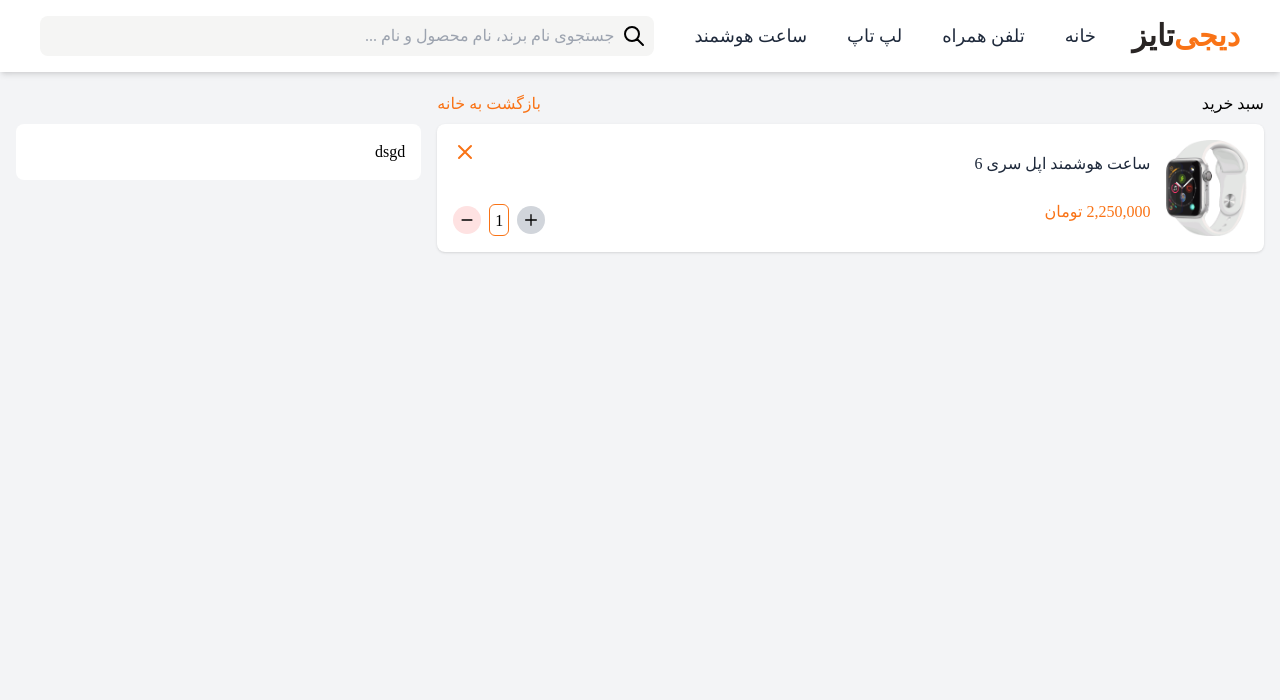
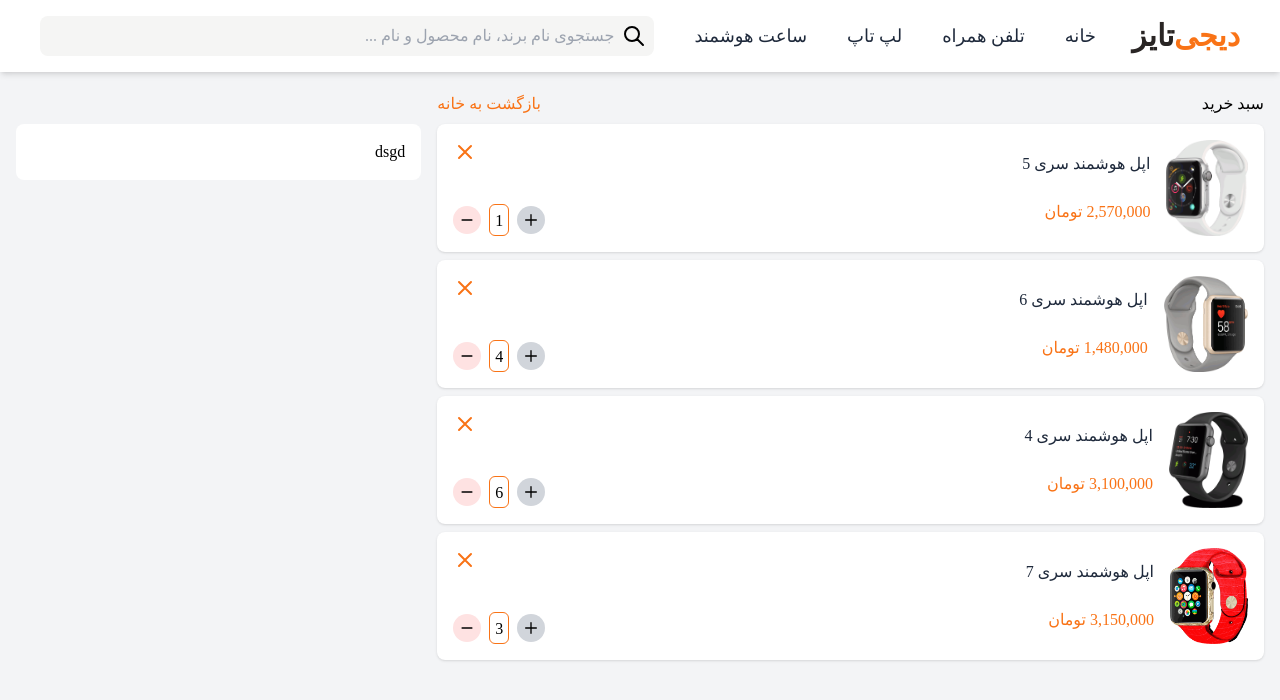
Before and after one commit to AshkanAhmady/digitize---tailwind, a website: page public/cart.html in a window 1280 px wide. Drawn offline with nearby package versions, Linux system fonts and the light colour scheme; a small style sheet from the web is missing.

Commit message:
add loop on products => cart.html

```diff
--- a/public/cart.html
+++ b/public/cart.html
@@ -144,26 +144,31 @@
         <button class="text-orange-500 cursor-pointer">بازگشت به خانه</button>
       </div>
       <!-- Cart Items -->
-      <div class="flex flex-col gap-2 col-span-12 md:col-span-8">
+      <div
+        x-data="{ products: [
+            { id: 1, title: 'اپل هوشمند سری 5', price: '2,570,000 تومان', quantity: '1', img: '/assets/imgs/appleWatch.png' },
+            { id: 2, title: 'اپل هوشمند سری 6', price: '1,480,000 تومان', quantity: '4', img: '/assets/imgs/appleWatch2.png' },
+            { id: 3, title: 'اپل هوشمند سری 4', price: '3,100,000 تومان', quantity: '6', img: '/assets/imgs/appleWatch3.png' },
+            { id: 4, title: 'اپل هوشمند سری 7', price: '3,150,000 تومان', quantity: '3', img: '/assets/imgs/appleWatch4.png' },
+        ]}"
+        class="flex pb-24 md:pb-0 flex-col gap-2 col-span-12 md:col-span-8"
+      >
         <!-- item -->
+        <template x-for="product in products" :key="product.id">
           <div
             class="bg-white h-20 md:h-32 p-2 md:p-4 shadow gap-2 md:gap-4 flex items-stretch rounded-lg"
           >
             <!-- Product Image -->
-          <div class="flex items-center">
-            <img
-              class="w-10 h-auto md:h-full md:w-auto"
-              src="/assets/imgs/appleWatch.png"
-              alt=""
-            />
+            <div class="flex h-full items-center">
+              <img class="w-auto h-full" :src="product.img" alt="apple watch" />
             </div>
             <!-- Product Name&Price -->
             <div class="flex-auto h-full">
               <div
                 class="flex h-full flex-col text-xs md:text-base justify-around font-medium text-slate-800"
               >
-              <span>ساعت هوشمند اپل سری 6</span>
-              <span class="text-orange-500">2,250,000 تومان</span>
+                <span x-text="product.title"></span>
+                <span x-text="product.price" class="text-orange-500"></span>
               </div>
             </div>
             <!-- Close & number -->
@@ -206,10 +211,9 @@
                   </svg>
                 </div>
                 <div
+                  x-text="product.quantity"
                   class="border w-4 h-6 md:w-5 md:h-8 pt-1 border-orange-500 rounded-md flex justify-center items-center p-0.5"
-              >
-                1
-              </div>
+                ></div>
                 <!-- Decrement BTN -->
                 <div
                   class="w-5 h-5 md:w-7 md:h-7 bg-red-100 rounded-full flex justify-center items-center"
@@ -230,6 +234,7 @@
               </div>
             </div>
           </div>
+        </template>
       </div>
       <!-- Cart Summery -->
       <div class="hidden md:flex items-start col-span-4">
```
Also changed, not shown: public/build/tailwind.css. Lines whose indentation alone changed are shown as unchanged.
